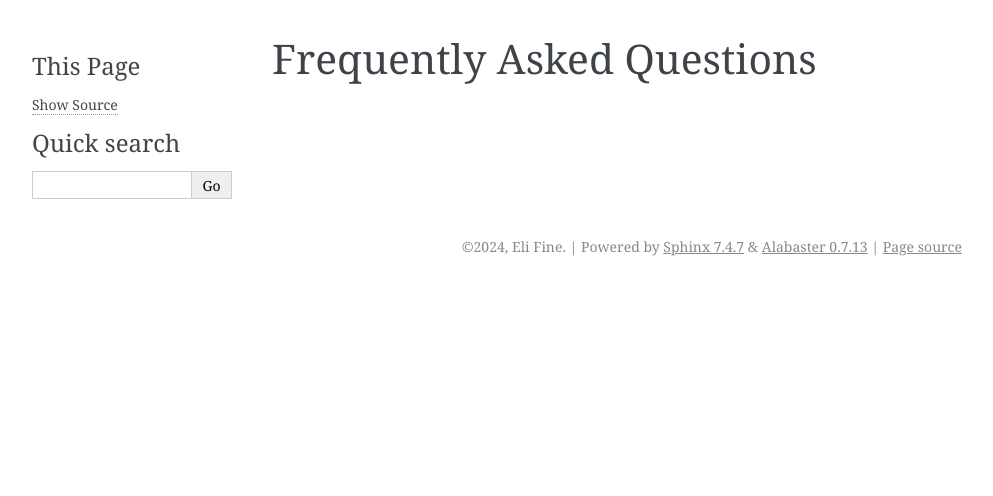
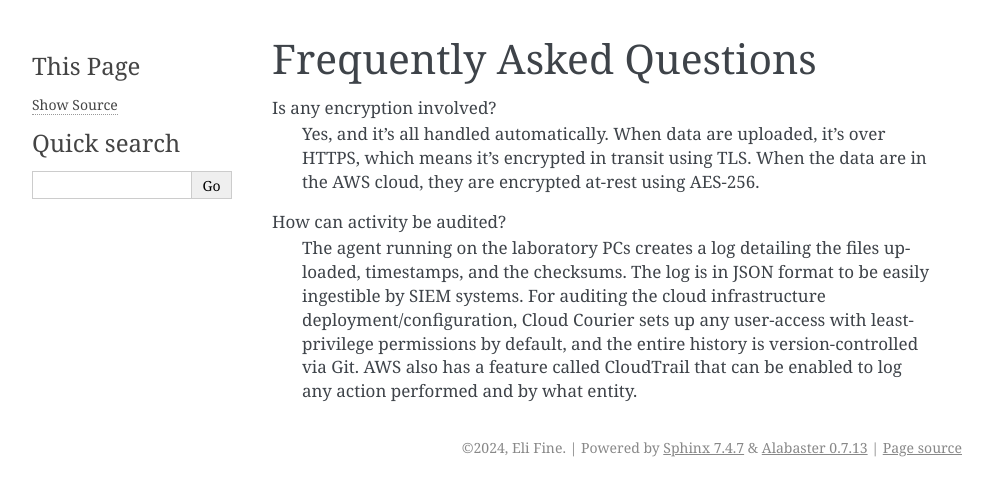
Before and after one commit to LabAutomationAndScreening/cloud-courier, a Sphinx documentation site: the page built from docs/faq.rst, in a window 1280 px wide. Shown: the top 496 px of the page, without its empty margins (148-1141 px from the left). Built offline with Sphinx 7.4.7, drawn with Linux system fonts in a browser that asks for light colours.

Commit message:
added some FAQ

```diff
--- a/docs/faq.rst
+++ b/docs/faq.rst
@@ -2,3 +2,12 @@
 
 Frequently Asked Questions
 ==========================
+
+Is any encryption involved?
+    Yes, and it's all handled automatically.
+    When data are uploaded, it's over HTTPS, which means it's encrypted in transit using TLS.
+    When the data are in the AWS cloud, they are encrypted at-rest using AES-256.
+
+How can activity be audited?
+    The agent running on the laboratory PCs creates a log detailing the files uploaded, timestamps, and the checksums. The log is in JSON format to be easily ingestible by SIEM systems.
+    For auditing the cloud infrastructure deployment/configuration, Cloud Courier sets up any user-access with least-privilege permissions by default, and the entire history is version-controlled via Git. AWS also has a feature called CloudTrail that can be enabled to log any action performed and by what entity.
```
Also changed, not shown: docs/end-user-gui-access.rst (+4 -4 lines).
